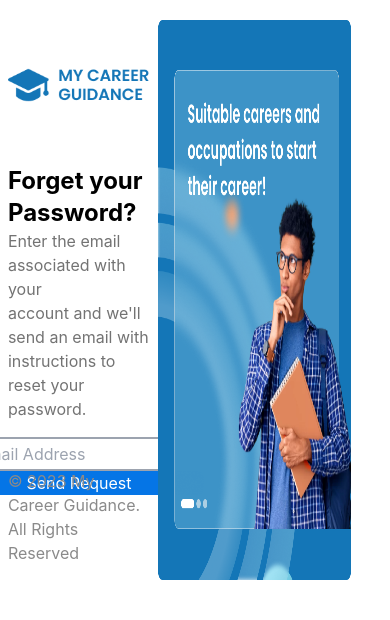
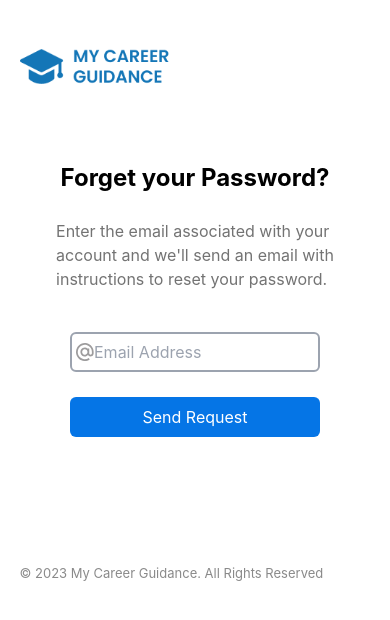
Before and after one commit to Zweidevs2020/career-frontend, a React (Create React App) app: page /forget-password in a window 390 px wide. Shown: the top 620 px of the page. Built offline with nearby package versions, Linux system fonts and the light colour scheme.

Commit message:
ForgetPassword: 1.add breakpoints into tailwindconfig file 2.for small screen responsive done

```diff
--- a/src/components/authComponents/ForgetPassword/ForgetPassword.js
+++ b/src/components/authComponents/ForgetPassword/ForgetPassword.js
@@ -8,13 +8,13 @@ function ForgetPassword () {
        alert('you clicked me')
     }
     return (
-      <div className='container' class='h-[600px] w-[90%] flex items-center justify-center' >
-        <div className='leftside' class='h-[560px] w-[45%]  flex flex-col  items-center justify-around' >
-            <div className='mycareer' class='h-[100px] w-[90%] flex items-center justify-start' >
+      <div className='container' class='h-[600px] w-[90%] flex items-center justify-center  sm:w-[100%]' >
+        <div className='leftside' class='h-[560px] w-[45%]  flex flex-col  items-center justify-around sm:h-[600px] sm:w-[100%]' >
+            <div className='mycareer' class='h-[100px] w-[90%] flex items-center justify-start ' >
                 <img src={mycareer} class='h-auto w-[150px]' />
             </div>
-            <div className='forget' class='h-[250px] w-[90%] flex flex-col items-center justify-around' >
-              <h2 class='font-bold text-2xl' >Forget your Password?</h2>
+            <div className='forget' class='h-[250px] w-[90%] flex flex-col items-center justify-around  sm:h-[300px]' >
+              <h2 class='font-bold text-2xl sm:text-md' >Forget your Password?</h2>
               <p class='text-[#737373] mb-4 ' >Enter the email associated with your <br/>
                 account and we'll send an email with <br/>
                 instructions to reset your password.</p>
@@ -24,11 +24,11 @@ function ForgetPassword () {
                 </div>
                 <button onClick={handleClick} class='h-[40px] w-[250px] bg-[#0575E6] text-white rounded-md ' >Send Request</button>
             </div>
-            <div class='h-[120px] w-[90%]  flex items-end' >
-                    <p class='text-[#8A8A8A]' >© 2023 My Career Guidance. All Rights Reserved</p>
+            <div class='h-[120px] w-[90%]  flex items-end sm:h-[100px]' >
+                    <p class='text-[#8A8A8A] sm:text-[13px] ' >© 2023 My Career Guidance. All Rights Reserved</p>
                 </div>
         </div>
-        <div className='rightside' class=' bg-cover    rounded-md' >
+        <div className='rightside' class=' bg-cover    rounded-md sm:hidden' >
          <img src={image} class='h-[560px] w-[100%]' />
         </div>
 
--- a/tailwind.config.js
+++ b/tailwind.config.js
@@ -2,7 +2,19 @@
 module.exports = {
   content: ["./src/**/*.{html,js}"],
   theme: {
-    extend: {},
+      screens: {
+        'sm': {'min':'320px','max':'480px'},
+        // => @media (min-width: 640px) { ... }
+
+        'md': {'min':'481px','max':'768px'},
+        // => @media (min-width: 1024px) { ... }
+
+        'lg': {'min':'769px','max':'1024px'},
+        // => @media (min-width: 1280px) { ... }
+
+        'xl': {'min':'1025px','max':'1200px'},
+        // => @media (min-width: 1280px) { ... }
+      },
   },
   plugins: [],
 }
```
